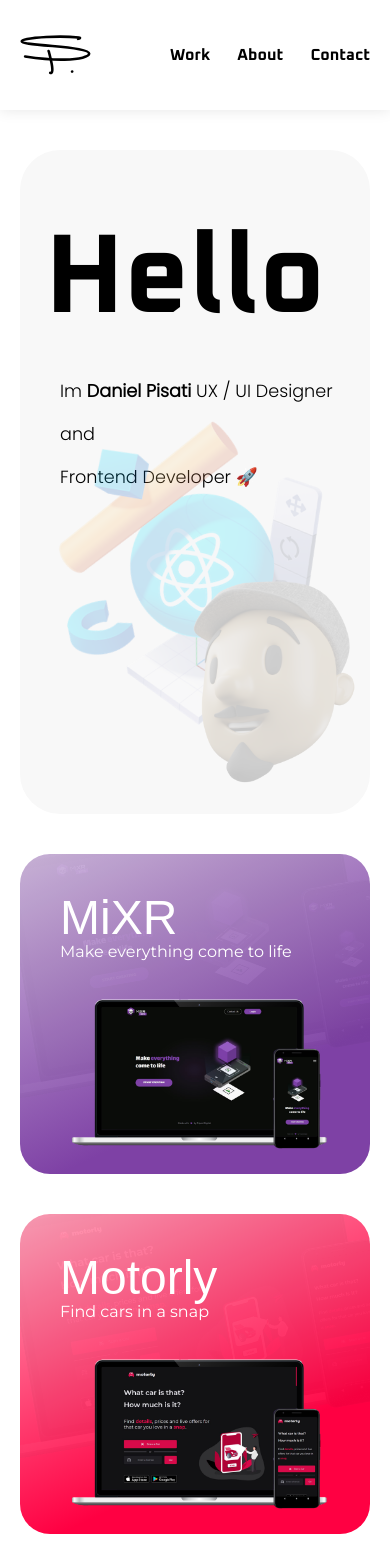
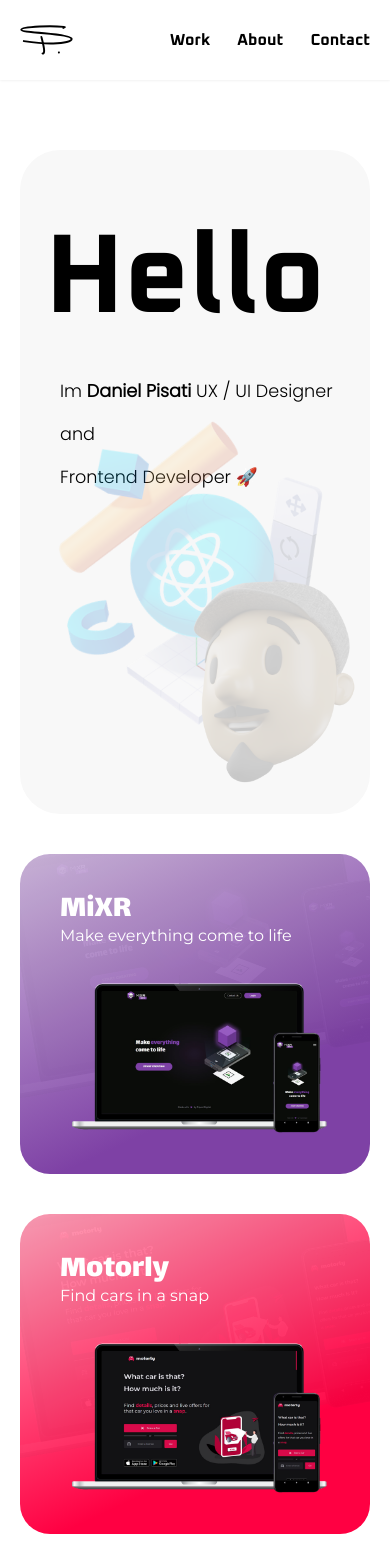
Before and after one commit to dpisati/portfolio, a Next.js app: page / in a window 390 px wide. Shown: the top 1568 px of the page. Built offline with nearby package versions, Linux system fonts and the light colour scheme.

Commit message:
card title and font on link header

```diff
--- a/src/components/Header/styles.module.css
+++ b/src/components/Header/styles.module.css
@@ -22,7 +22,6 @@
     font-family: 'Oxanium', sans-serif;
     font-weight: bold;
 
-
 }
 
 .logo {
@@ -46,6 +45,13 @@
 @media (max-width: 665px) {
     .headerContainer {
         padding: 0 20px;
+        height: 80px;
+        box-shadow: 0 0 3px rgba(0, 0, 0, 0.1)  ;
+        -webkit-box-shadow: 0 0 3px rgba(0, 0, 0, 0.1)  ;
+        -moz-box-shadow: 0 0 3px rgba(0, 0, 0, 0.1)  ;
+    }
+    .logo {
+        height: 30px
     }
 }
 
--- a/src/components/ProjectCard/styles.module.css
+++ b/src/components/ProjectCard/styles.module.css
@@ -63,6 +63,14 @@
 }
 
 @media (max-width: 500px) {
+    .projectCardContainer {
+        padding: 40px;
+    }
+    .projectCardContainer > h1 {
+        font-size: 2rem;
+        line-height: 2rem;
+    }
+
     .projectCardContainer > p {
         margin-bottom: 10px;
     }
--- a/src/components/ProjectPage/styles.module.css
+++ b/src/components/ProjectPage/styles.module.css
@@ -60,7 +60,8 @@
 
 .toolsUsedcontainer {
     display: flex;
-    justify-content: space-between;
+    /* justify-content: space-between; */
+    justify-content: flex-end;
     align-items: center;
     flex-wrap: wrap;
 }
--- a/src/pages/index.js
+++ b/src/pages/index.js
@@ -17,6 +17,9 @@ export default function Home() {
         <title>Daniel Pisati</title>
         <meta name="description" content="Generated by create next app" />
         <link rel="icon" href="/favicon.ico" />
+        <link rel="preconnect" href="https://fonts.googleapis.com"/>
+        <link rel="preconnect" href="https://fonts.gstatic.com" crossorigin/>
+        <link href="https://fonts.googleapis.com/css2?family=Lalezar&display=swap" rel="stylesheet"/>
       </Head>
 
       <Header isLandingPage={true}/>
```
Also changed, not shown: src/lib/data.js.
